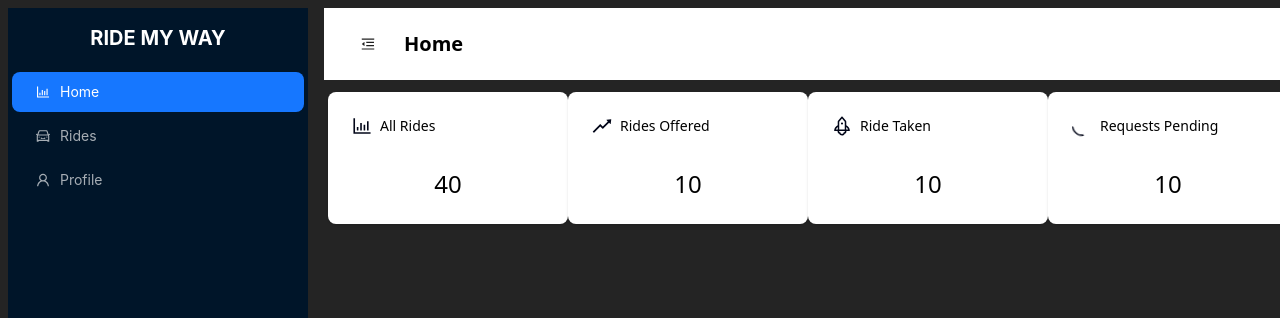
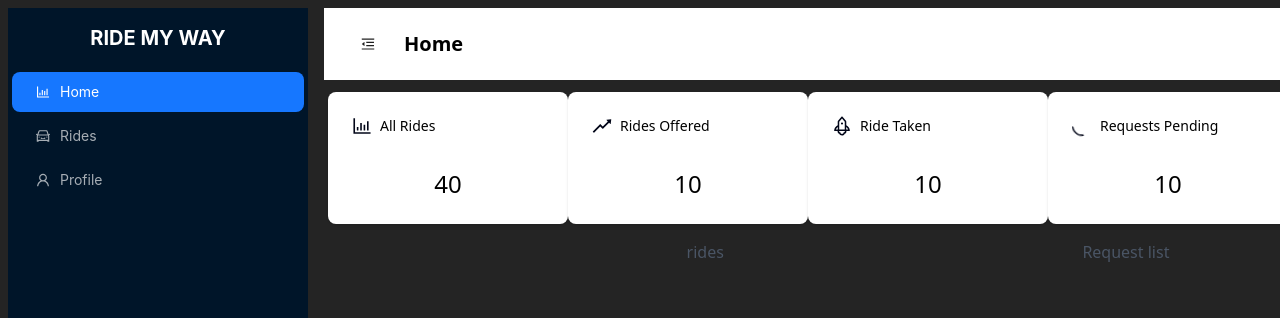
Before and after one commit to Xerrex/rmw-frontend, a React (Vite) app: page /dashboard in a window 1280 px wide. Shown: the top 318 px of the page. Built offline with nearby package versions, Linux system fonts and the light colour scheme.

Commit message:
Add overview placeholder

```diff
--- a/src/Dashboard/Home/DashHome.jsx
+++ b/src/Dashboard/Home/DashHome.jsx
@@ -23,7 +23,8 @@ function DashboardHome() {
 
   })
   return (
-    <div className="p-1">
+    <div className="flex flex-col p-1">
+
       {/** Overview cards */}
       <div className="flex justify-evenly">
         {ridesDataTotal.map((ridesTotal)=>(
@@ -39,6 +40,17 @@ function DashboardHome() {
         ))}
       </div>
 
+      <div className="mt-4 flex justify-evenly">
+        {/** Graph */}
+        <div> rides</div>
+
+        {/** Recent requests as list */}
+        <div>Request list</div>
+      </div>
+
+
+
+
     </div>
   )
 }
```
